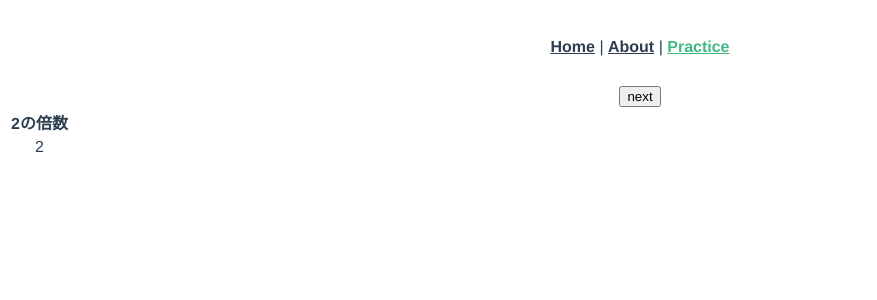
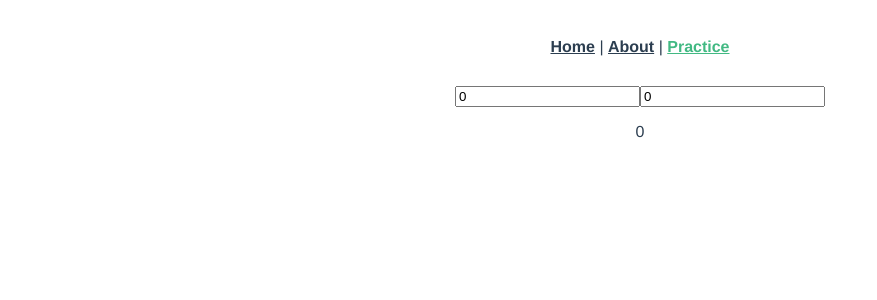
Before and after one commit to mashijifu/vue-ts-example, a Vue app: page /practice in a window 1280 px wide. Shown: the top 300 px of the page, without its empty margins (0-877 px from the left). Built offline with nearby package versions, Linux system fonts and the light colour scheme.

Commit message:
v-modelディレクティブ課題1

```diff
--- a/src/views/PracticeView.vue
+++ b/src/views/PracticeView.vue
@@ -1,31 +1,28 @@
 <template>
   <div>
-    <!-- ボタンの押下で2の倍数の値が追加される -->
-    <button v-on:click="addTwoNum">next</button>
-    <table>
-      <tr>
-        <th>2の倍数</th>
-      </tr>
-      <tr v-for="(v, index) in data" :key="index">
-        <td>{{ v }}</td>
-      </tr>
-    </table>
+    <input type="text" v-model="num1" />
+    <input type="text" v-model="num2" />
+    <!-- 合算した値の表示 -->
+    <p>{{ sum() }}</p>
   </div>
 </template>
 <script lang="ts">
-import { ref, defineComponent } from "@vue/composition-api";
+import { defineComponent, ref } from "@vue/composition-api";
 
 export default defineComponent({
   setup() {
-    const data = ref([2]);
+    const num1 = ref(0);
+    const num2 = ref(0);
 
-    const addTwoNum = () => {
-      data.value.push(data.value[data.value.length - 1] * 2);
+    const sum = () => {
+      // 2つのinputの数値を合算する処理の追加
+      return Number(num1.value) + Number(num2.value);
     };
 
     return {
-      data,
-      addTwoNum,
+      num1,
+      num2,
+      sum,
     };
   },
 });
```
